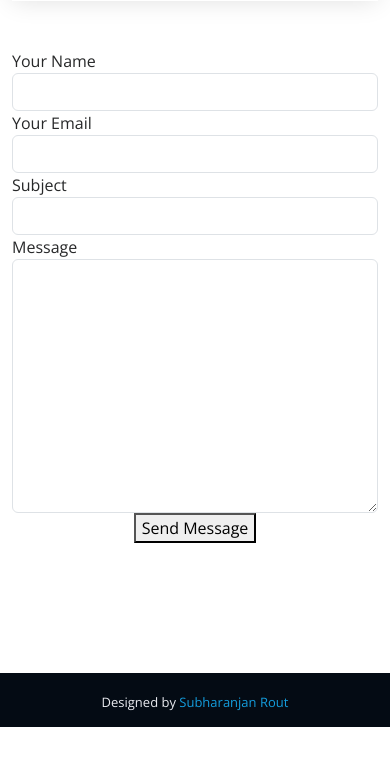
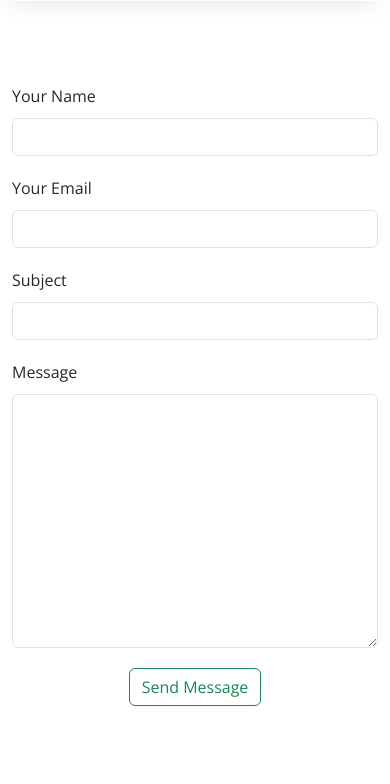
Before and after one commit to SUBHA12161/portfolio, a Node server app: page / in a window 390 px wide. Shown: the part 5716-6500 px from the top of the page. Before the commit the page ends 6443 px from the top, so only its background shows below. Run offline with Node 20, Linux system fonts and the light colour scheme; some libraries are stand-ins or nearby versions.

Commit message:
url update

```diff
--- a/app.js
+++ b/app.js
@@ -1,3 +1,4 @@
+require('dotenv').config();
 const express = require('express');
 const app = express();
 const port = process.env.PORT || 3000;
@@ -13,7 +14,7 @@
 app.use(express.static('public'));
 
 // Connect to your MongoDB database
-mongoose.connect('mongodb://localhost/your-database-name', {
+mongoose.connect(process.env.DATABASE_URL, {
   useNewUrlParser: true,
   useUnifiedTopology: true,
 });
--- a/package.json
+++ b/package.json
@@ -5,12 +5,13 @@
   "main": "app.js",
   "scripts": {
     "start": "node app.js",
-    "dev": "npx nodemon app.js"
+    "dev": "npx nodemon -e js,ejs app.js"
   },
   "author": "Subharanjan Rout",
   "license": "ISC",
   "dependencies": {
     "body-parser": "^1.20.2",
+    "dotenv": "^16.3.1",
     "ejs": "^3.1.9",
     "express": "^4.18.2",
     "mongoose": "^7.6.2"
--- a/views/pages/home.ejs
+++ b/views/pages/home.ejs
@@ -440,26 +440,28 @@
 					</div>
 
 					<div class="col-lg-7 mt-5 mt-lg-0 d-flex align-items-stretch">
-						<form method="post" action="/contact/submit" role="form" id="contact-form">
+						<form method="post" action="/contact/submit" role="form" id="contact-form" style="margin-top: 35px">
 							<div class="row">
-								<div class="form-group col-md-6">
-									<label for="name">Your Name</label>
+								<div class="form-group col-md-6" style="margin-bottom: 20px">
+									<label for="name" style="margin-bottom: 10px">Your Name</label>
 									<input type="text" name="name" class="form-control" id="name" required>
 								</div>
-								<div class="form-group col-md-6">
-									<label for="name">Your Email</label>
+								<div class="form-group col-md-6" style="margin-bottom: 20px">
+									<label for="name" style="margin-bottom: 10px">Your Email</label>
 									<input type="email" class="form-control" name="email" id="email" required>
 								</div>
 							</div>
-							<div class="form-group">
-								<label for="name">Subject</label>
+							<div class="form-group" style="margin-bottom: 20px">
+								<label for="name" style="margin-bottom: 10px">Subject</label>
 								<input type="text" class="form-control" name="subject" id="subject" required>
 							</div>
-							<div class="form-group">
-								<label for="name">Message</label>
+							<div class="form-group" style="margin-bottom: 20px">
+								<label for="name" style="margin-bottom: 10px">Message</label>
 								<textarea class="form-control" name="message" id="message" rows="10" required></textarea>
 							</div>
-							<div class="text-center"><button type="submit">Send Message</button></div>
+							<div class="text-center" style="margin: 20px">
+								<button type="submit" class="btn btn-outline-success">Send Message</button>
+							</div>
 						</form>
 					</div>
 				</div>
```
Also changed, not shown: 2 other files.
